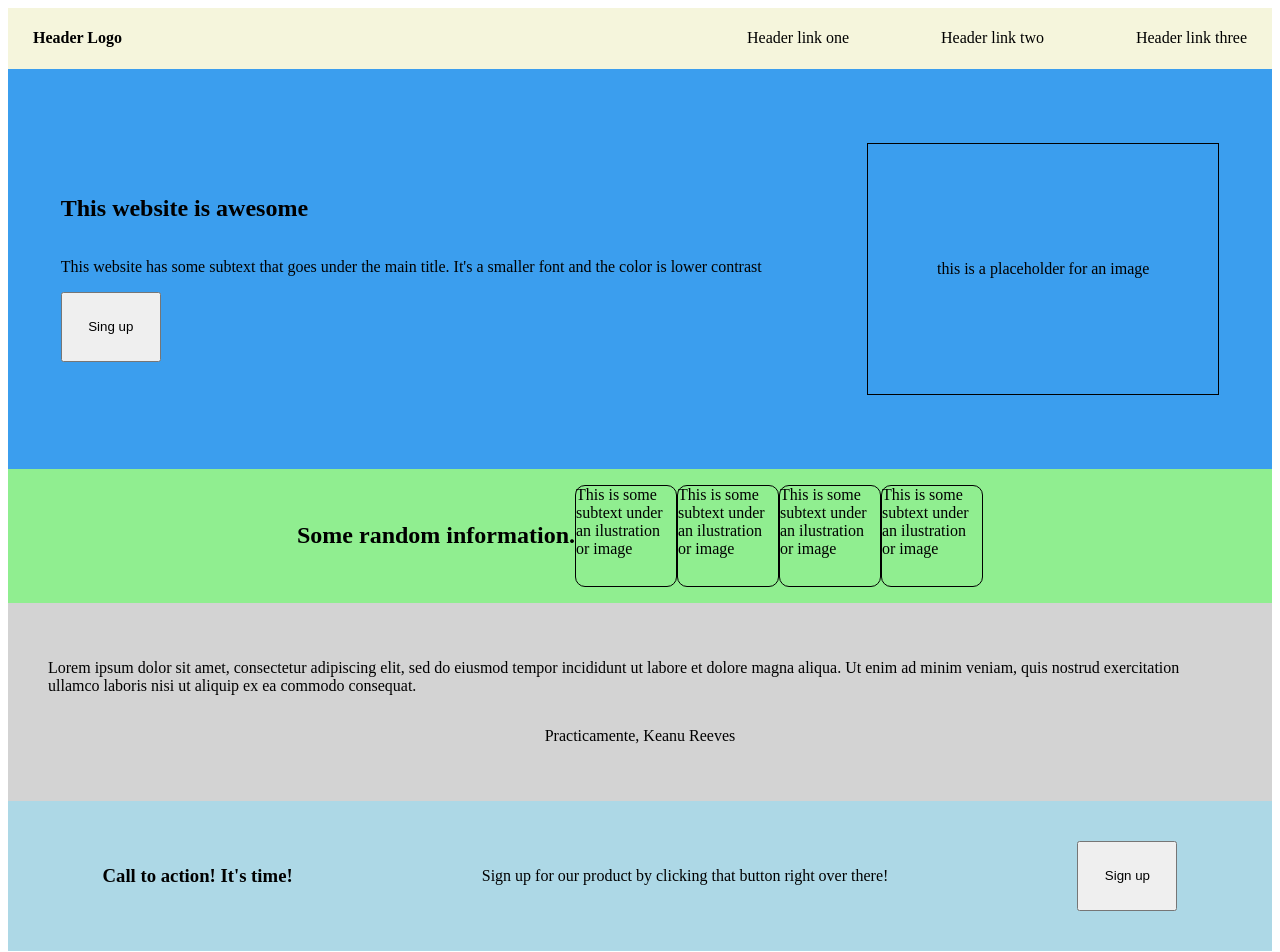
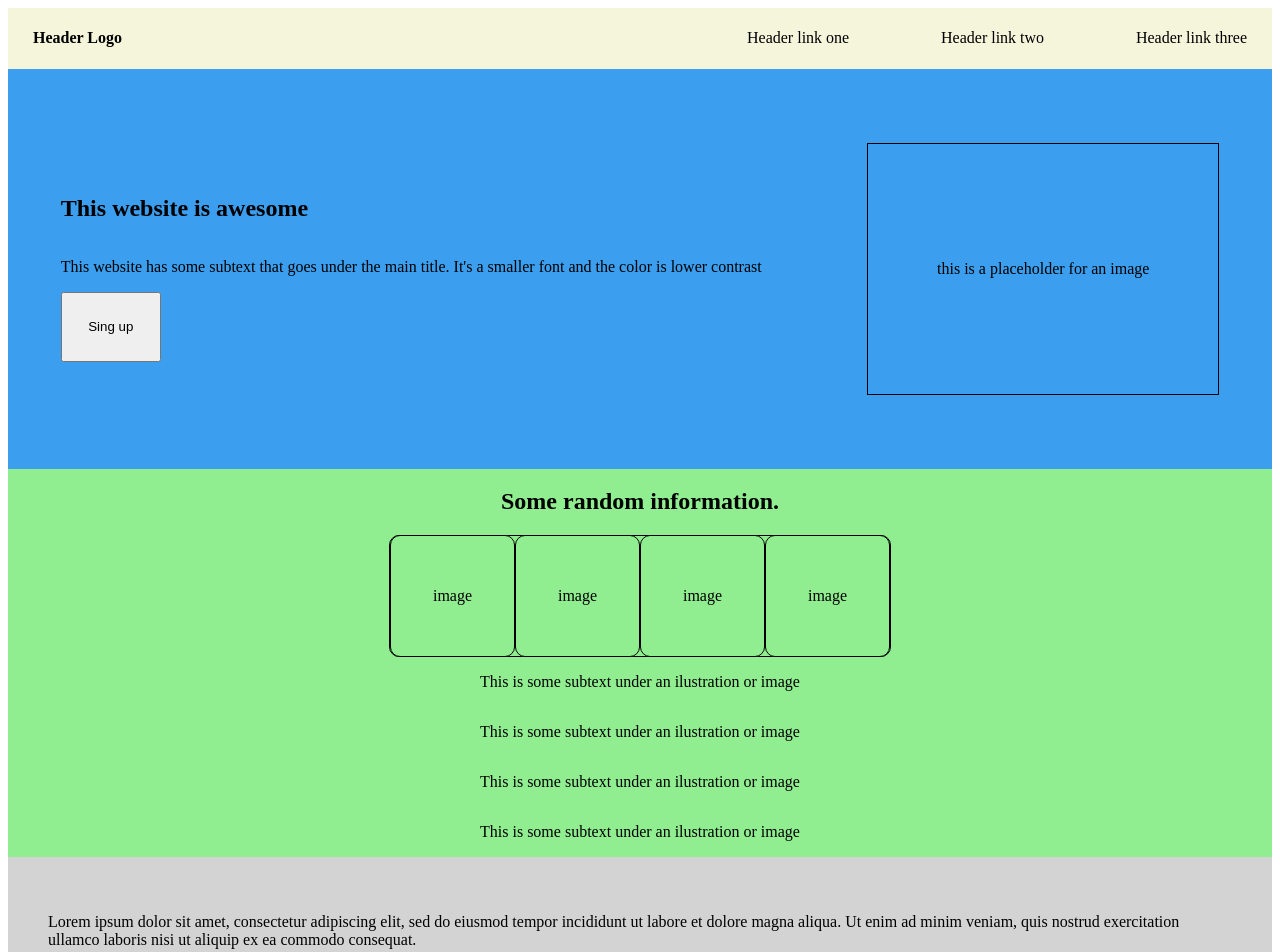
Before and after one commit to ricardomorataya/landing_page, a plain HTML site: page index.html in a window 1280 px wide. Shown: the top 952 px of the page. Drawn offline with Linux system fonts and the light colour scheme.

Commit message:
Edit index.html and style.css

```diff
--- a/index.html
+++ b/index.html
@@ -34,10 +34,18 @@
 <!--SECTION II!-->
 <section class="flex-container-random-info">
     <h1>Some random information.</h1>
-    <p class="box">This is some subtext under an ilustration or image</p>
-    <p class="box">This is some subtext under an ilustration or image</p>
-    <p class="box">This is some subtext under an ilustration or image</p>
-    <p class="box">This is some subtext under an ilustration or image</p>
+    <div class="flex-container-random-info box">
+        <div class="flex-container-random-info box">image</div>
+        <div class="flex-container-random-info box">image</div>
+        <div class="flex-container-random-info box">image</div>
+        <div class="flex-container-random-info box">image</div>
+    </div>
+
+    <p>This is some subtext under an ilustration or image</p>
+    <p>This is some subtext under an ilustration or image</p>
+    <p>This is some subtext under an ilustration or image</p>
+    <p>This is some subtext under an ilustration or image</p>
+
 </section>
 
 <!--SECTION III!-->
--- a/style.css
+++ b/style.css
@@ -21,10 +21,12 @@
     background-color: rgb(59, 158, 238);
     }
 
+
 .flex-content {
     display:flex;
     flex-direction:column;
 }
+
 .image-placeholder {
     border: 1px solid black;
     height: 250px;
@@ -34,11 +36,10 @@
 
 .flex-container-random-info {
     display: flex;
+    flex-direction: column;
+    align-items: center;
+    justify-content: center;
     background-color: lightgreen;
-    align-items: center;
-    flex-direction: row;
-    justify-content: center;
-    flex-flow: row wrap;
 }
 
 .flex-container-testimonial {
@@ -52,11 +53,11 @@
 }
 
 .flex-container-call {
+    display: flex;
+    justify-content: center;
+    align-items: center;
+    height: 150px;
     background-color: lightblue;
-    display: flex;
-    height: 150px;
-    justify-content: space-around;
-    align-items: center;
 }
 
 .button {
@@ -66,10 +67,13 @@
 
 .box {
     display: flex;
+    flex-direction: row;
+    justify-content: center;
     border: 1px solid;
     border-color: black;
     border-radius: 10px;
-    height: 100px;
-    width: 100px;
+    height: 120px;
+    width: 500px;
+    text-align: center;
 
 }
```
